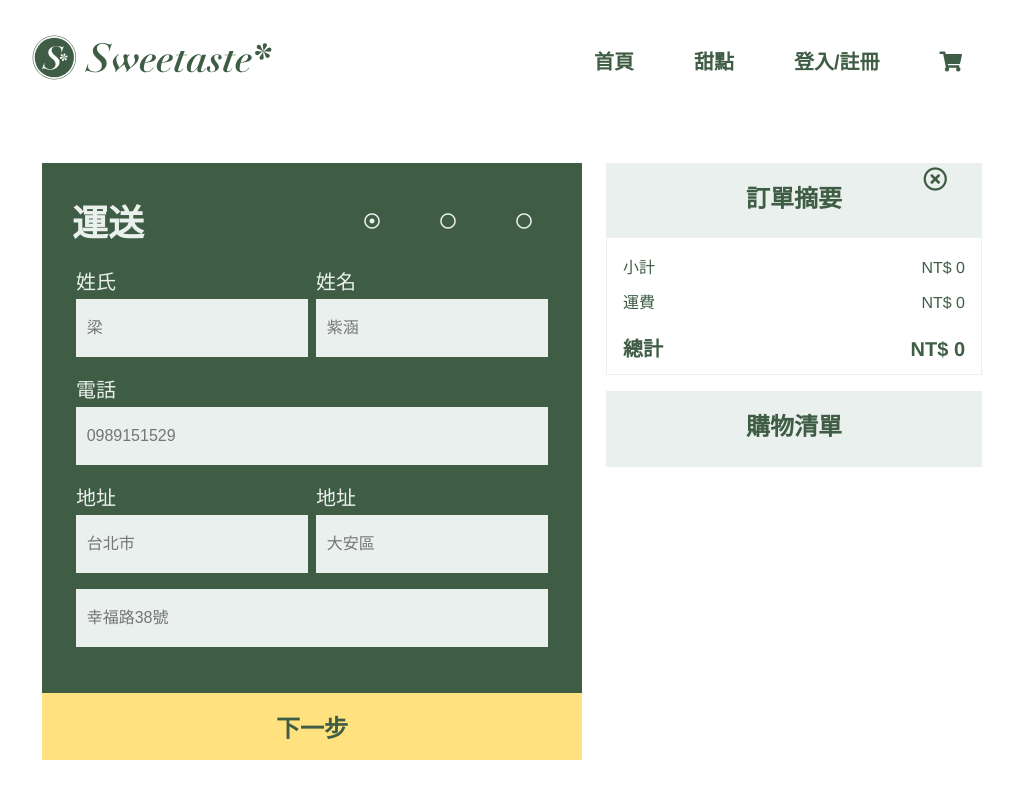
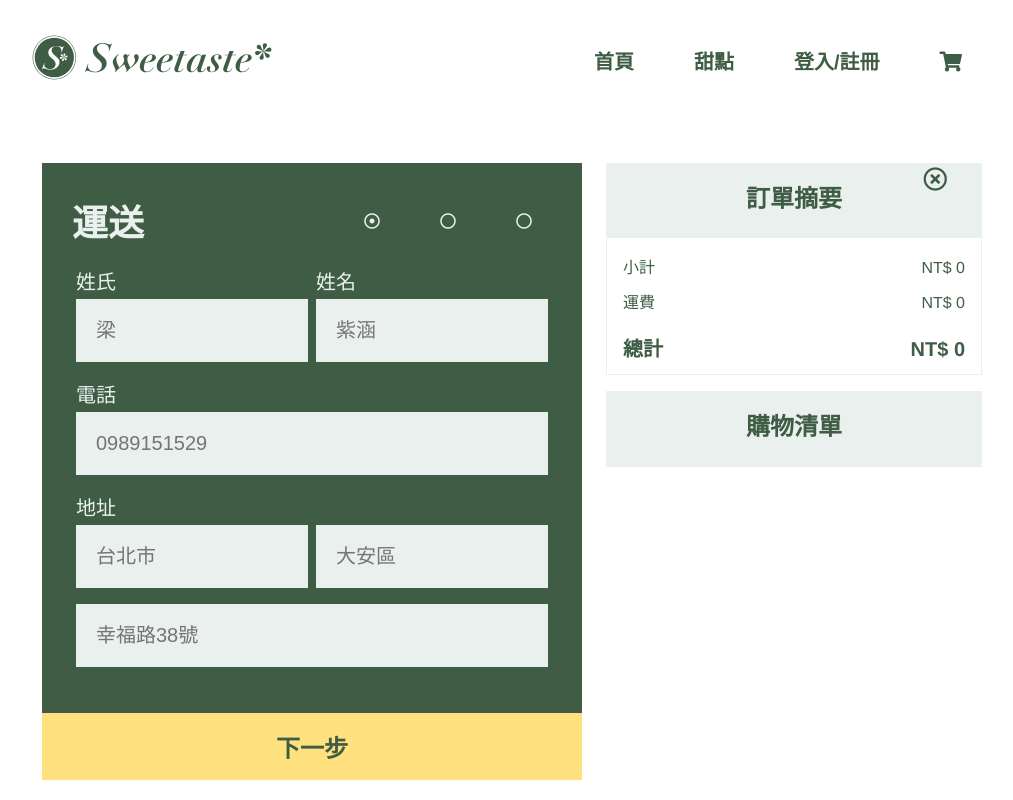
Before and after one commit to TzuHanLiang/SweetTaste, a React (Create React App) app: page /contact-data in a window 1280 px wide. Shown: the top 800 px of the page, without its empty margins (128-1141 px from the left). Built offline with nearby package versions, Linux system fonts and the light colour scheme.

Commit message:
完成form validation, 再考慮error message放哪裡: 1.放在客製化的input裡(但裡面要寫條件判斷是什麼錯才可以客製化錯誤訊息)2.寫在checkValidity方法裡, 3.現在state裡面的orderform裡

```diff
--- a/src/App.css
+++ b/src/App.css
@@ -2166,15 +2166,6 @@ ul {
     margin-bottom: 1.6rem; }
     .checkout__input label {
       display: inline-block; }
-    .checkout__input input {
-      font-weight: 400;
-      font-size: 1.6rem;
-      color: #8da291;
-      padding-top: 2rem;
-      padding-bottom: 2rem; }
-      .checkout__input input:focus {
-        outline: none;
-        background-color: #fff; }
   .checkout__input-float {
     float: left;
     width: 50%; }
@@ -2182,14 +2173,21 @@ ul {
 .e-form__control {
   display: block;
   width: 100%;
-  padding: 1.0625rem;
-  font-size: 1rem;
-  color: #8da291;
+  padding: 2rem;
   background-color: #eaf0ed;
   background-clip: padding-box;
   border: none;
   border-radius: 0;
-  transition: border-color 0.15s ease-in-out, box-shadow 0.15s ease-in-out; }
+  transition: border-color 0.15s ease-in-out, box-shadow 0.15s ease-in-out;
+  font-weight: 400;
+  font-size: 2rem;
+  color: #3f5d45; }
+  .e-form__control--invalid {
+    border: 2px solid #ffb949;
+    border-radius: 3px; }
+  .e-form__control:focus {
+    outline: none;
+    background-color: #fff; }
 
 .p-checkout__orderDetail__order {
   float: right;
--- a/src/components/Checkout/DeliveryForm/DeliveryForm.js
+++ b/src/components/Checkout/DeliveryForm/DeliveryForm.js
@@ -9,10 +9,13 @@ const deliveryForm = props => {
           <Input
             elementType={formElement.config.elementType}
             elementConfig={formElement.config.elementConfig}
+            label={formElement.config.elementLabel}
             value={formElement.config.value}
-            label={formElement.config.elementLabel}
+            invalid={!formElement.config.valid}
+            shouldValidate={formElement.config.validation}
+            touched={formElement.config.touched}
+            changed={event => props.inputChanged(event, formElement.id)}
             show
-            changed={event => props.inputChanged(event, formElement.id)}
           />
         </div>
       );
@@ -26,13 +29,14 @@ const deliveryForm = props => {
                   elementType={config.elementType}
                   elementConfig={config.elementConfig}
                   value={config.value}
+                  invalid={!config.valid}
+                  shouldValidate={config.validation}
+                  touched={config.touched}
                   label={config.elementLabel}
                   changed={event =>
                     props.inputChanged(event, formElement.id, i)
                   }
-                  show={
-                    formElement.id === "cityAndArea" && i === 1 ? false : true
-                  }
+                  show={formElement.id === "address" && i === 1 ? false : true}
                 />
               </div>
             ) : (
@@ -41,11 +45,10 @@ const deliveryForm = props => {
                 elementType={config.elementType}
                 elementConfig={config.elementConfig}
                 value={config.value}
-                label={config.elementLabel}
+                invalid={!config.valid}
+                shouldValidate={config.validation}
+                touched={config.touched}
                 changed={event => props.inputChanged(event, formElement.id, i)}
-                show={
-                  formElement.id === "cityAndArea" && i === 1 ? false : true
-                }
               />
             )
           )}
--- a/src/components/Checkout/PaymentForm/PaymentForm.js
+++ b/src/components/Checkout/PaymentForm/PaymentForm.js
@@ -10,6 +10,9 @@ const paymentForm = props => {
             elementType={formElement.config.elementType}
             elementConfig={formElement.config.elementConfig}
             value={formElement.config.value}
+            invalid={!formElement.config.valid}
+            shouldValidate={formElement.config.validation}
+            touched={formElement.config.touched}
             label={formElement.config.elementLabel}
             show
             changed={event => props.inputChanged(event, formElement.id)}
@@ -26,6 +29,9 @@ const paymentForm = props => {
                 elementConfig={config.elementConfig}
                 value={config.value}
                 label={config.elementLabel}
+                invalid={!config.valid}
+                shouldValidate={config.validation}
+                touched={config.touched}
                 changed={event => props.inputChanged(event, formElement.id, i)}
                 show={i === 1 ? false : true}
               />
--- a/src/components/UI/Input/Input.js
+++ b/src/components/UI/Input/Input.js
@@ -2,12 +2,17 @@ import React from "react";
 
 const input = props => {
   let inputElement = null;
+  const inputClasses = ["e-form__control"];
+
+  if (props.invalid && props.shouldValidate && props.touched) {
+    inputClasses.push("e-form__control--invalid");
+  }
 
   switch (props.elementType) {
     case "input":
       inputElement = (
         <input
-          className="e-form__control"
+          className={inputClasses.join(" ")}
           {...props.elementConfig}
           value={props.value}
           onChange={props.changed}
@@ -17,6 +22,7 @@ const input = props => {
     case "textarea":
       inputElement = (
         <textarea
+          className={inputClasses.join(" ")}
           {...props.elementConfig}
           value={props.value}
           onChange={props.changed}
@@ -25,7 +31,11 @@ const input = props => {
       break;
     case "select":
       inputElement = (
-        <select value={props.value} onChange={props.changed}>
+        <select
+          className={inputClasses.join(" ")}
+          value={props.value}
+          onChange={props.changed}
+        >
           {props.elementConfig.options.map(option => (
             <option key={option.value} value={option.value}>
               {option.displayValue}
@@ -37,12 +47,45 @@ const input = props => {
     default:
       inputElement = (
         <input
-          className="e-form__control"
+          className={inputClasses.join(" ")}
           {...props.elementConfig}
           value={props.value}
           onChange={props.changed}
         />
       );
+  }
+  //adding error message
+  let validationError = null;
+  if (props.invalid && props.touched) {
+    const validations = [];
+    for (let key in props.shouldValidate) {
+      validations.push({
+        validate: key,
+        requirement: props.shouldValidate[key]
+      });
+    }
+    validations.forEach(validation => {
+      switch (validation.validate) {
+        case "require":
+          validationError = (
+            <p className={inputClasses.join(" ")}>此欄位不可為空</p>
+          );
+          break;
+        case "minlength":
+          validationError = (
+            <p className={inputClasses.join(" ")}>
+              長度不可少於{validation.validate["minlength"]}
+            </p>
+          );
+          break;
+        default:
+          validationError = (
+            <p className={inputClasses.join(" ")}>此欄位不可為空</p>
+          );
+      }
+    });
+
+    // validationError = <p>Please enter a valid value!</p>;
   }
 
   return (
--- a/src/containers/Checkout/ContactData/ContactData.js
+++ b/src/containers/Checkout/ContactData/ContactData.js
@@ -9,6 +9,7 @@ import Spinner from "../../../components/UI/Spinner/Spinner";
 
 class ContactData extends Component {
   state = {
+    // 為了使用客製化input並且使用array.map()的方法製作表單而客製化的資料型態, 利用javascript是dynamic type的優勢, 這個object list 裡面 value 有分object跟array兩種類型, (其實可以全部寫成arry, 之後優化時改)
     orderForm: {
       name: [
         {
@@ -18,7 +19,10 @@ class ContactData extends Component {
             placeholder: "梁"
           },
           elementLabel: "姓氏",
-          value: ""
+          value: "",
+          validation: { required: true },
+          valid: false,
+          touched: false
         },
         {
           elementType: "input",
@@ -27,7 +31,10 @@ class ContactData extends Component {
             placeholder: "紫涵"
           },
           elementLabel: "姓名",
-          value: ""
+          value: "",
+          validation: { required: true },
+          valid: false,
+          touched: false
         }
       ],
       tel: {
@@ -37,7 +44,15 @@ class ContactData extends Component {
           placeholder: "0989151529"
         },
         elementLabel: "電話",
-        value: ""
+        value: "",
+        validation: {
+          required: true,
+          minLength: 10,
+          maxLength: 10,
+          isNumeric: true
+        },
+        valid: false,
+        touched: false
       },
       address: [
         {
@@ -47,7 +62,10 @@ class ContactData extends Component {
             placeholder: "台北市"
           },
           elementLabel: "地址",
-          value: ""
+          value: "",
+          validation: { required: true },
+          valid: false,
+          touched: false
         },
         {
           elementType: "input",
@@ -56,7 +74,10 @@ class ContactData extends Component {
             placeholder: "大安區"
           },
           elementLabel: "地址",
-          value: ""
+          value: "",
+          validation: { required: true },
+          valid: false,
+          touched: false
         },
         {
           elementType: "input",
@@ -64,7 +85,10 @@ class ContactData extends Component {
             type: "text",
             placeholder: "幸福路38號"
           },
-          value: ""
+          value: "",
+          validation: { required: true },
+          valid: false,
+          touched: false
         }
       ],
 
@@ -75,7 +99,15 @@ class ContactData extends Component {
           placeholder: "4073 0112 4518 1143"
         },
         elementLabel: "信用卡號",
-        value: ""
+        value: "",
+        validation: {
+          required: true,
+          minLength: 12,
+          maxLength: 12,
+          isNumeric: true
+        },
+        valid: false,
+        touched: false
       },
       cardOwner: [
         {
@@ -85,7 +117,10 @@ class ContactData extends Component {
             placeholder: "梁"
           },
           elementLabel: "持卡人姓名",
-          value: ""
+          value: "",
+          validation: { required: true },
+          valid: false,
+          touched: false
         },
         {
           elementType: "input",
@@ -94,7 +129,12 @@ class ContactData extends Component {
             placeholder: "紫涵"
           },
           elementLabel: "持卡人姓名",
-          value: ""
+          value: "",
+          validation: {
+            required: true
+          },
+          valid: false,
+          touched: false
         }
       ],
       dueDate: [
@@ -104,8 +144,16 @@ class ContactData extends Component {
             type: "text",
             placeholder: "2032"
           },
-          elementLabel: "年",
-          value: ""
+          elementLabel: "有效期限",
+          value: "",
+          validation: {
+            required: true,
+            minLength: 4,
+            maxLength: 4,
+            isNumeric: true
+          },
+          valid: false,
+          touched: false
         },
         {
           elementType: "input",
@@ -114,7 +162,15 @@ class ContactData extends Component {
             placeholder: "03"
           },
           elementLabel: "月",
-          value: ""
+          value: "",
+          validation: {
+            required: true,
+            minLength: 2,
+            maxLength: 2,
+            isNumeric: true
+          },
+          valid: false,
+          touched: false
         }
       ],
       securityCode: [
@@ -125,7 +181,15 @@ class ContactData extends Component {
             placeholder: "220"
           },
           elementLabel: "背面後三碼",
-          value: ""
+          value: "",
+          validation: {
+            required: true,
+            minLength: 3,
+            maxLength: 3,
+            isNumeric: true
+          },
+          valid: false,
+          touched: false
         }
       ],
       email: {
@@ -135,7 +199,11 @@ class ContactData extends Component {
           placeholder: "crocodilestear@gmail.com"
         },
         elementLabel: "電子郵件信箱",
-        value: ""
+        value: "",
+        validation: {
+          isEmail: true
+        },
+        valid: true
       },
       iCityAndArea: [
         {
@@ -144,7 +212,9 @@ class ContactData extends Component {
             type: "text",
             placeholder: "台北市"
           },
-          value: ""
+          elementLabel: "地址",
+          validation: {},
+          valid: true
         },
         {
           elementType: "input",
@@ -152,7 +222,10 @@ class ContactData extends Component {
             type: "text",
             placeholder: "大安區"
           },
-          value: ""
+          elementLabel: "地址",
+          value: "",
+          validation: {},
+          valid: true
         },
         {
           elementType: "input",
@@ -160,7 +233,9 @@ class ContactData extends Component {
             type: "text",
             placeholder: "幸福路三段59號"
           },
-          value: ""
+          value: "",
+          validation: {},
+          valid: true
         }
       ],
 
@@ -168,17 +243,23 @@ class ContactData extends Component {
         elementType: "input",
         elementConfig: {
           type: "text",
-          placeholder: "223100"
+          placeholder: "22310021"
         },
         elementLabel: "統一編號",
-        value: ""
+        value: "",
+        validation: {
+          minLength: 8,
+          maxLength: 8,
+          isNumeric: true
+        },
+        valid: true
       }
     },
     step: 1,
     loading: false,
     shippingFee: null
   };
-  // componentWillMount will be a better option, because shippingFee is initialized in here, not in the state, componentWillMount is called before the render() and render() is called before the componentDidMount
+
   componentWillMount() {
     // componentDidMount() { //其實沒必要傳值過來, 應該是由用戶的輸入的地址來計算
     const query = new URLSearchParams(this.props.location.search);
@@ -191,39 +272,130 @@ class ContactData extends Component {
     this.setState({ shippingFee });
   }
 
+  // 點按進度條可以改變表單的方法
   stepProgressHandler = newStep => {
     this.setState({ step: newStep });
   };
+
+  // 其實只是回上一頁的放大(一個取消訂單的概念)
   checkoutCancelledHandler = () => {
     this.props.history.goBack();
   };
+  //validation
+  checkValidity(value, rules) {
+    let validity = {
+      isValid: true,
+      errorMessage: ""
+    };
+    if (!rules) {
+      return true;
+    }
+
+    if (rules.required) {
+      validity.isValid = value.trim() !== "" && validity.isValid;
+      validity.errorMessage = !validity.isValid ? "此欄位不可為空" : "";
+    }
+
+    if (rules.minLength) {
+      validity.isValid = value.length >= rules.minLength && validity.isValid;
+      validity.errorMessage = !validity.isValid
+        ? "長度不可少於" + rules.minLength
+        : "";
+    }
+
+    if (rules.maxLength) {
+      validity.isValid = value.length <= rules.maxLength && validity.isValid;
+      validity.errorMessage = !validity.isValid
+        ? "長度不可超過" + rules.maxLength
+        : "";
+    }
+
+    if (rules.isEmail) {
+      const pattern = /[a-z0-9!#$%&'*+/=?^_`{|}~-]+(?:\.[a-z0-9!#$%&'*+/=?^_`{|}~-]+)*@(?:[a-z0-9](?:[a-z0-9-]*[a-z0-9])?\.)+[a-z0-9](?:[a-z0-9-]*[a-z0-9])?/;
+      validity.isValid = pattern.test(value) && validity.isValid;
+      validity.errorMessage = !validity.isValid
+        ? "請輸入有效的電子郵箱" + rules.maxLength
+        : "";
+    }
+
+    if (rules.isNumeric) {
+      const pattern = /^\d+$/;
+      validity.isValid = pattern.test(value) && validity.isValid;
+      validity.errorMessage = !validity.isValid
+        ? "請輸入數字" + rules.maxLength
+        : "";
+    }
+
+    return validity;
+  }
 
   inputChangedHandler = (event, inputIdentifier, i) => {
     const updatedOrderForm = {
       ...this.state.orderForm
     };
     let updatedFormElement = null;
+    let formIsValid = true;
 
     if (i === 0 || i) {
+      //　在做這件事 => (!Array.isArray(updatedOrderForm[inputIdentifier])
+
+      console.log([...updatedOrderForm[inputIdentifier]]);
       updatedFormElement = [...updatedOrderForm[inputIdentifier]];
+
       updatedFormElement[i].value = event.target.value;
+      // check validation
+      updatedFormElement[i].valid = this.checkValidity(
+        updatedFormElement[i].value,
+        updatedFormElement[i].validation
+      );
+      updatedFormElement[i].touched = true;
     } else {
       updatedFormElement = { ...updatedOrderForm[inputIdentifier] };
       updatedFormElement.value = event.target.value;
+      // check validation
+      updatedFormElement.valid = this.checkValidity(
+        updatedFormElement.value,
+        updatedFormElement.validation
+      );
+      updatedFormElement.touched = true;
     }
 
     updatedOrderForm[inputIdentifier] = updatedFormElement;
-    this.setState({ orderForm: updatedOrderForm });
-    // console.log(updatedOrderForm, { ...this.state.orderForm });
+
+    for (let inputIdentifier in updatedOrderForm) {
+      if (Array.isArray(updatedOrderForm[inputIdentifier])) {
+        // 判斷updatedOrderForm[inputIdentifier]是array的話,裡面每一個object的valid === true, formIsValid才 ===true
+        formIsValid = updatedOrderForm[inputIdentifier].reduce(
+          (accumulator, currentValue) =>
+            (accumulator = accumulator && currentValue),
+          true
+        );
+      } else {
+        formIsValid = updatedOrderForm[inputIdentifier].valid && formIsValid;
+      }
+    }
+
+    this.setState({ orderForm: updatedOrderForm, formIsValid: formIsValid });
+
+    console.log(updatedOrderForm);
   };
 
+  // 把資料push到firebase之前把key 跟 input value取出來, 因為config data不需要傳到資料庫
   orderHandler = () => {
     this.setState({ loading: true });
     const formData = {};
     for (let formElementIdentifier in this.state.orderForm) {
-      formData[formElementIdentifier] = this.state.orderForm[
-        formElementIdentifier
-      ].value;
+      if (Array.isArray(this.state.orderForm[formElementIdentifier])) {
+        formData[formElementIdentifier] = this.state.orderForm[
+          formElementIdentifier
+        ]
+          .map(i => i.value)
+          .join("/");
+      } else {
+        formData[formElementIdentifier] = this.state.orderForm[
+          formElementIdentifier
+        ].value;
+      }
     }
     const order = {
       products: this.props.cart,
--- a/src/sass/pages/_checkout.scss
+++ b/src/sass/pages/_checkout.scss
@@ -102,17 +102,17 @@
     & label {
       display: inline-block;
     }
-    & input {
-      font-weight: 400;
-      font-size: 1.6rem;
-      color: $color-primary-light;
-      padding-top: 2rem;
-      padding-bottom: 2rem;
-      &:focus {
-        outline: none;
-        background-color: $color-white;
-      }
-    }
+    // & input {
+    //   font-weight: 400;
+    //   font-size: 1.6rem;
+    //   color: $color-primary-light;
+    //   padding-top: 2rem;
+    //   padding-bottom: 2rem;
+    //   &:focus {
+    //     outline: none;
+    //     background-color: $color-white;
+    //   }
+    // }
   }
   &__input-float {
     float: left;
@@ -122,14 +122,25 @@
 .e-form__control {
   display: block;
   width: 100%;
-  padding: 1.0625rem;
-  font-size: 1rem;
-  color: #8da291;
+  padding: 2rem;
   background-color: #eaf0ed;
   background-clip: padding-box;
   border: none;
   border-radius: 0;
   transition: border-color 0.15s ease-in-out, box-shadow 0.15s ease-in-out;
+  font-weight: 400;
+  font-size: 2rem;
+  color: $color-primary;
+
+  &--invalid {
+    border: 2px solid $color-secondary-dark;
+    border-radius: 3px;
+  }
+
+  &:focus {
+    outline: none;
+    background-color: $color-white;
+  }
 }
 
 .p-checkout__orderDetail {
```
Also changed, not shown: src/components/Checkout/InvoiceForm/InvoiceForm.js (+15 -6 lines).
